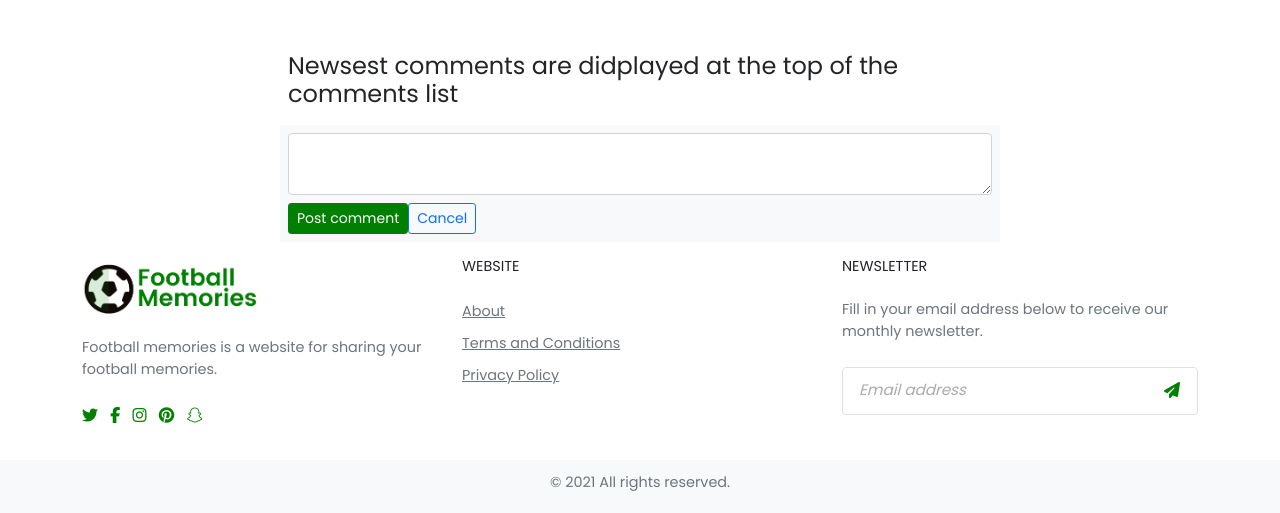
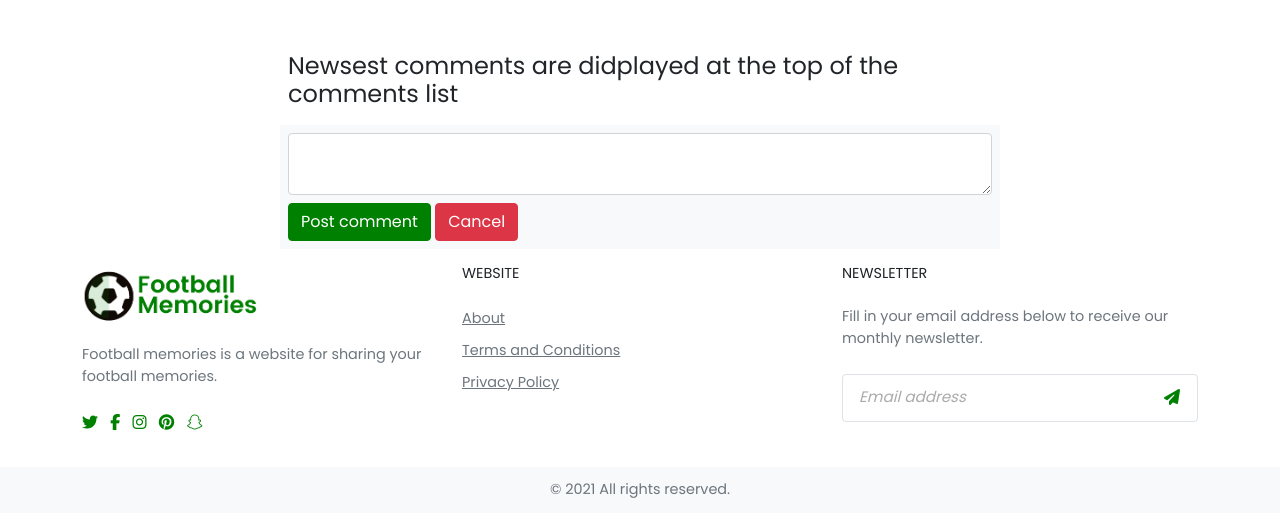
Before and after one commit to pmeeny/CI-MS3-FootballMemories, a Flask app: template templates/memory.html in a window 1280 px wide. Shown: the part 436-949 px from the top of the page. Before the commit the page ends 927 px from the top, so only its background shows below. Run offline with Flask 2, Linux system fonts and the light colour scheme; the template is opened without the code that fills it, so the values that code supplies are empty; some libraries are stand-ins or nearby versions.

Commit message:
feat: Post comment and cancel button styling

```diff
--- a/templates/memory.html
+++ b/templates/memory.html
@@ -51,7 +51,11 @@
                     <div class="d-flex flex-row align-items-start">
                         <!--<img class="rounded-circle" src="https://i.imgur.com/RpzrMR2.jpg" width="40">-->
                         <textarea class="form-control ml-1 shadow-none textarea" name="comment" id="comment"></textarea></div>
-                    <div class="mt-2 text-right"><button class="btn btn-primary btn-sm shadow-none" type="submit">Post comment</button><button class="btn btn-outline-primary btn-sm ml-1 shadow-none" type="button" onclick="emptyCommentField()">Cancel</button></div>
+                    <div class="mt-2 text-right">
+                        <button class="btn btn-primary" type="submit">Post comment</button>
+                        <a class="btn btn-danger" type="button" onclick="emptyCommentField()">Cancel</a>
+
+                    </div>
                 </form>
                 </div>
             </div>
```
